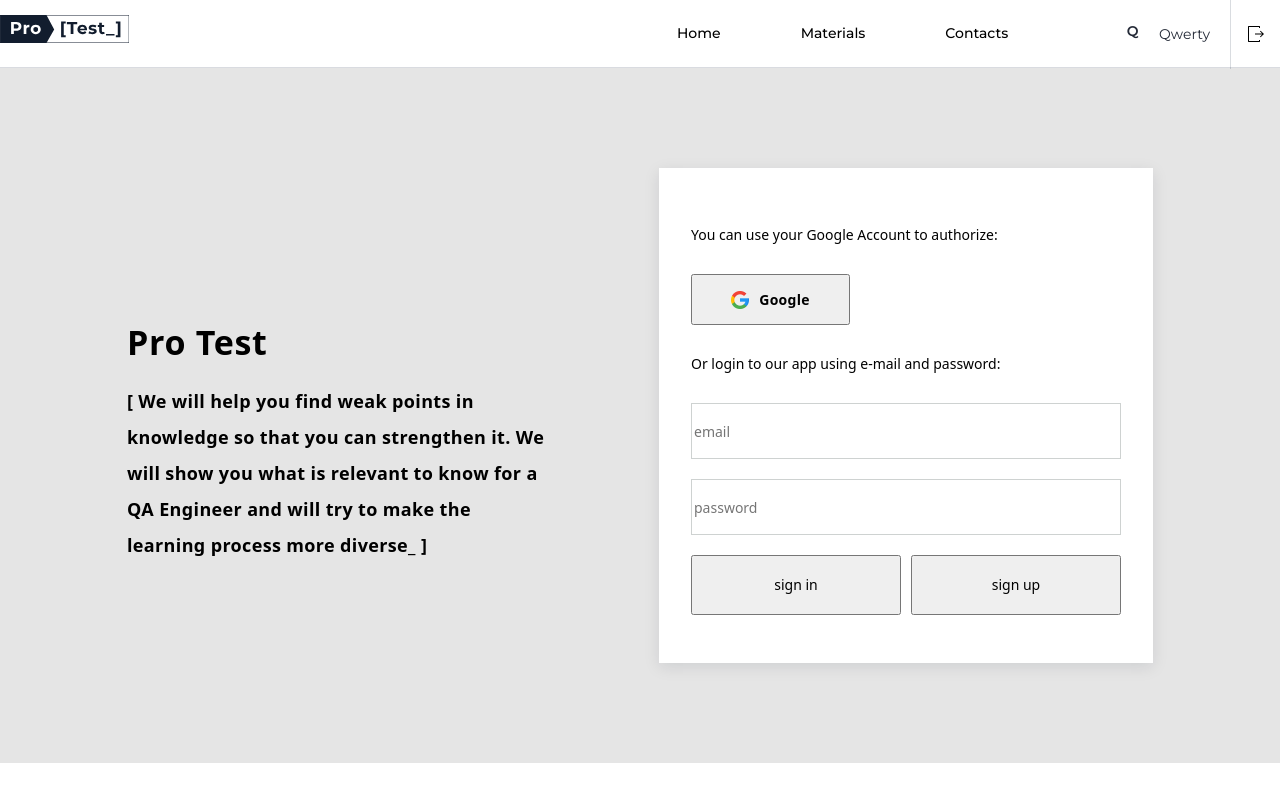
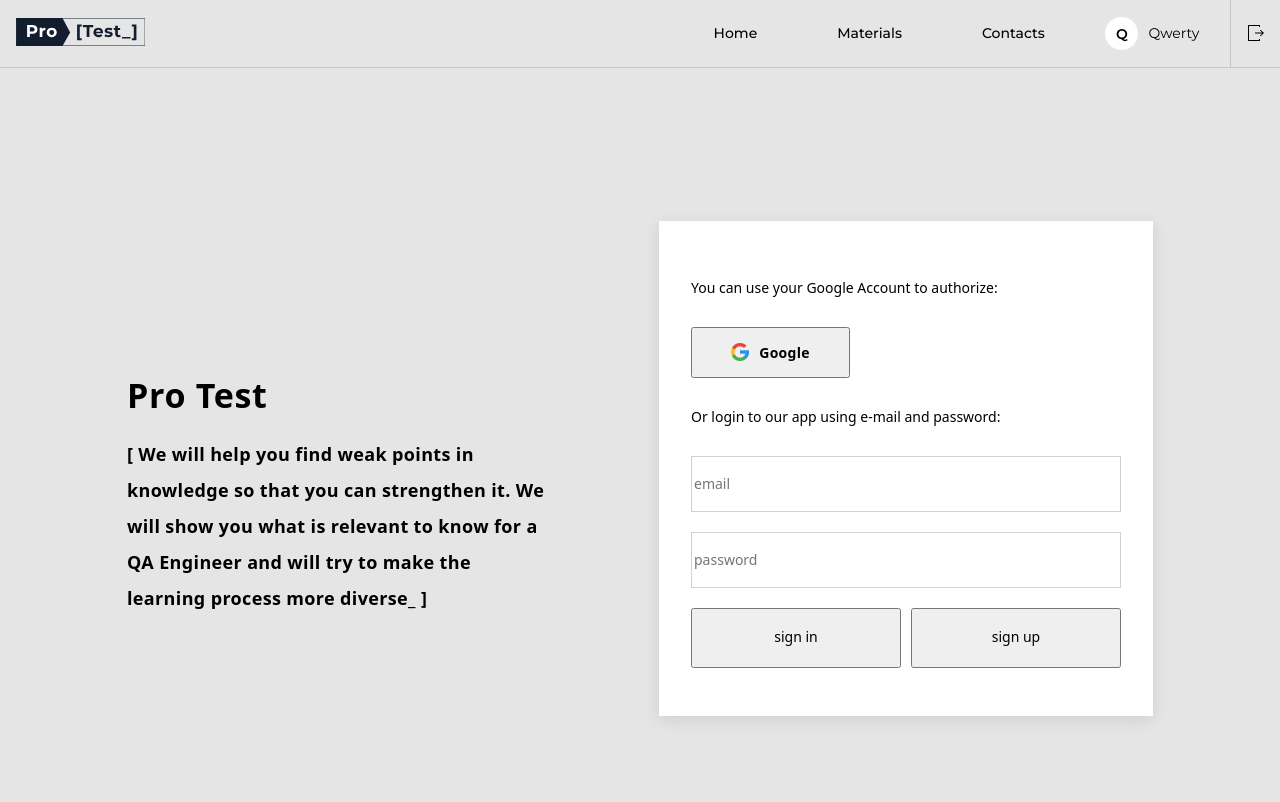
Before and after one commit to AnnaSobchenko/pro-test, a React (Create React App) app: page /auth in a window 1280 px wide. Shown: the top 802 px of the page. Built offline with nearby package versions, Linux system fonts and the light colour scheme.

Commit message:
fix header

```diff
--- a/src/components/_navigation/AppBar.jsx
+++ b/src/components/_navigation/AppBar.jsx
@@ -3,6 +3,8 @@ import { NavLink, Outlet } from "react-router-dom";
 import Icons from "../../images/symbol-defs.svg";
 import s from "./AppBar.module.scss";
 import MediaQuery from "react-responsive";
+
+
 
 const AppBar = () => {
   return (
@@ -16,13 +18,22 @@ const AppBar = () => {
           </NavLink>
         </div>
         <div className={s.header_navLink}>
-          <NavLink to="/" className={s.link}>
+          <NavLink to="/"    className={({ isActive }) =>
+            isActive ? s.activeStyle : s.link
+          }>
             Home
           </NavLink>
-          <NavLink to="material" className={s.link} active={s.active}>
+          <NavLink
+            to="/materials"
+            className={({ isActive }) =>
+            isActive ? s.activeStyle : s.link
+          }
+          >
             Materials
           </NavLink>
-          <NavLink to="contacts" className={s.link} activeClassName={s.active}>
+          <NavLink to="/contacts"    className={({ isActive }) =>
+            isActive ? s.activeStyle : s.link
+          }>
             Contacts
           </NavLink>
         </div>
@@ -36,7 +47,7 @@ const AppBar = () => {
             </div>
           </div>
 
-          <MediaQuery maxWidth={766}>
+          <MediaQuery maxWidth={767}>
             <NavLink to="*">
               <div className={s.navIconMenu_wrapper}>
                 <svg className={s.navIconMenu} width="20px" height="20px">
@@ -57,7 +68,6 @@ const AppBar = () => {
           </MediaQuery>
         </>
       </header>
-      {/* <div className={s.header_bottom_line}></div> */}
       <Outlet className="container" />
     </>
   );
--- a/src/components/_navigation/AppBar.module.scss
+++ b/src/components/_navigation/AppBar.module.scss
@@ -1,24 +1,32 @@
 .header {
-  margin-left: auto;
-  margin-right: auto;
+  // margin-left: auto;
+  // margin-right: auto;
   display: flex;
   align-items: center;
-  justify-content: space-between;
+  // justify-content: space-between;
   height: 68px;
   font-family: Montserrat;
   font-weight: 500;
   font-size: 12px;
   line-height: 16px;
-  line-height: 27px;
   border-bottom: 1px solid rgba(0, 18, 47, 0.15);
-
+  background-color: var(--primary-bg-color);
+ padding-left: 20px;
   @media screen and (min-width: 768px) {
+padding-left: 32px;
+justify-content: space-between;
   }
   @media screen and (min-width: 1280px) {
+padding-left: 16px;
+justify-content: space-between;
   }
+
 }
 .logo {
-  margin-right: 127px;
+  margin-right: 61px;
+  @media screen and (min-width: 768px) {
+    margin-right: 127px;
+  }
   @media screen and (min-width: 1280px) {
     margin-right: 548px;
   }
@@ -33,12 +41,11 @@
 }
 
 .link {
-  // text-decoration: none;
-  color: #000000;
+  color: var(--primary-text-color);
   font-family: Montserrat;
   font-weight: 500;
   font-size: 14px;
-  line-height: 1, 14;
+ line-height: 1.14;
 
   @media screen and (min-width: 768px) {
     margin-right: 60px;
@@ -46,23 +53,36 @@
       margin-right: 40px;
     }
   }
-  @media screen and (min-width: 768px) {
+  @media screen and (min-width: 1280px) {
     margin-right: 80px;
   }
 }
-.active {
-  // text-decoration: none;
-  color: #ffffff;
+.activeStyle {
+  color: var(--primary-text-color);
   cursor: default;
-  // text-decoration-skip-ink: auto;
+  border-bottom: 1px solid var(--accent-button-color);
+  font-family: Montserrat;
+  font-weight: 500;
+  font-size: 14px;
+  line-height: 1.14;
 
-  // @media screen and (min-width: 768px) {
-  //   margin: 0;
-  // }
+  @media screen and (min-width: 768px) {
+    margin-right: 60px;
+    &:last-child {
+      margin-right: 40px;
+    }
+  }
+  @media screen and (min-width: 1280px) {
+    margin-right: 80px;
+  }
+
 }
+
 .name_wrapper {
   @media screen and (min-width: 768px) {
     display: flex;
+    align-items: center;
+    padding-right: 20px;
   }
 }
 .letter_wrapper {
@@ -70,17 +90,14 @@
     width: 33px;
     height: 33px;
     border-radius: 50%;
-    background: #ffffff;
+    background-color:  var(--modal-bg-color);
     display: flex;
     align-items: center;
     justify-content: center;
     top: 15px;
   }
-  // @media screen and (min-width: 480px) {
-  //   right: 75px;
-  // }
+
   @media screen and (min-width: 768px) {
-    // position: sticky;
     display: flex;
   }
 }
@@ -90,58 +107,48 @@
   font-weight: 600;
   font-size: 14px;
   line-height: 38px;
-  color: #242a37;
+  color:  var(--primary-text-color);
   margin-left: 0;
 }
 .name {
-  @media screen and (min-width: 320px) {
     display: none;
-  }
   @media screen and (min-width: 768px) {
+    width: 41px;
     display: inline-block;
     font-family: "Montserrat";
-    font-style: normal;
-    font-weight: 300;
-    font-size: 14px;
-    line-height: 38px;
-    color: #242a37;
+    font-weight: 500;
+    font-size: 12px;
+    line-height: 1.33;
     margin-left: 10px;
   }
   @media screen and (min-width: 1280px) {
+    font-weight: 400;
+    font-size: 14px;
+    line-height: 1.14;
+
   }
 }
 .flex {
-  width: 100vw;
   display: flex;
-  justify-content: flex-end;
-  margin-right: 20px;
-  @media screen and (min-width: 480px) {
-    margin-left: 40px;
-  }
-  @media screen and (min-width: 768px) {
-  }
-}
-.header_bottom_line {
-  width: 100vw;
-  max-width: 100%;
+ }
+
+.navIconMenu_wrapper {
+  display: flex;
+  width: 50px;
+  height: 69px;
+  background-color: var(--primary-bg-color);
+  border-left: 1px solid rgba(0, 18, 47, 0.15);
   border-bottom: 1px solid rgba(0, 18, 47, 0.15);
-  // right: -30px;
-  margin-left: -30px;
-}
-.navIconMenu_wrapper {
-  width: 50px;
-  height: 70px;
-  border-left: 1px solid rgba(0, 18, 47, 0.15);
-  display: flex;
   justify-content: center;
   align-content: center;
   flex-wrap: wrap;
+  margin-left: 20px;
+  @media screen and (min-width: 768px) {
+   margin-left: 0;
+  }
 }
 
 .navIcon_signOut {
-  display: block;
-  @media screen and (min-width: 480px) {
-  }
-  @media screen and (min-width: 768px) {
-  }
+  display: flex;
+
 }
--- a/src/pages/AuthPage/AuthPage.module.scss
+++ b/src/pages/AuthPage/AuthPage.module.scss
@@ -3,6 +3,7 @@ display: flex;
 justify-content: center;
 align-items: center;
 background: var(--primary-bg-color);
+height: 100vh;
 
 }
 .authPageLeft{
```
Also changed, not shown: 1 other file (tests, documents, lock files or other folders).
